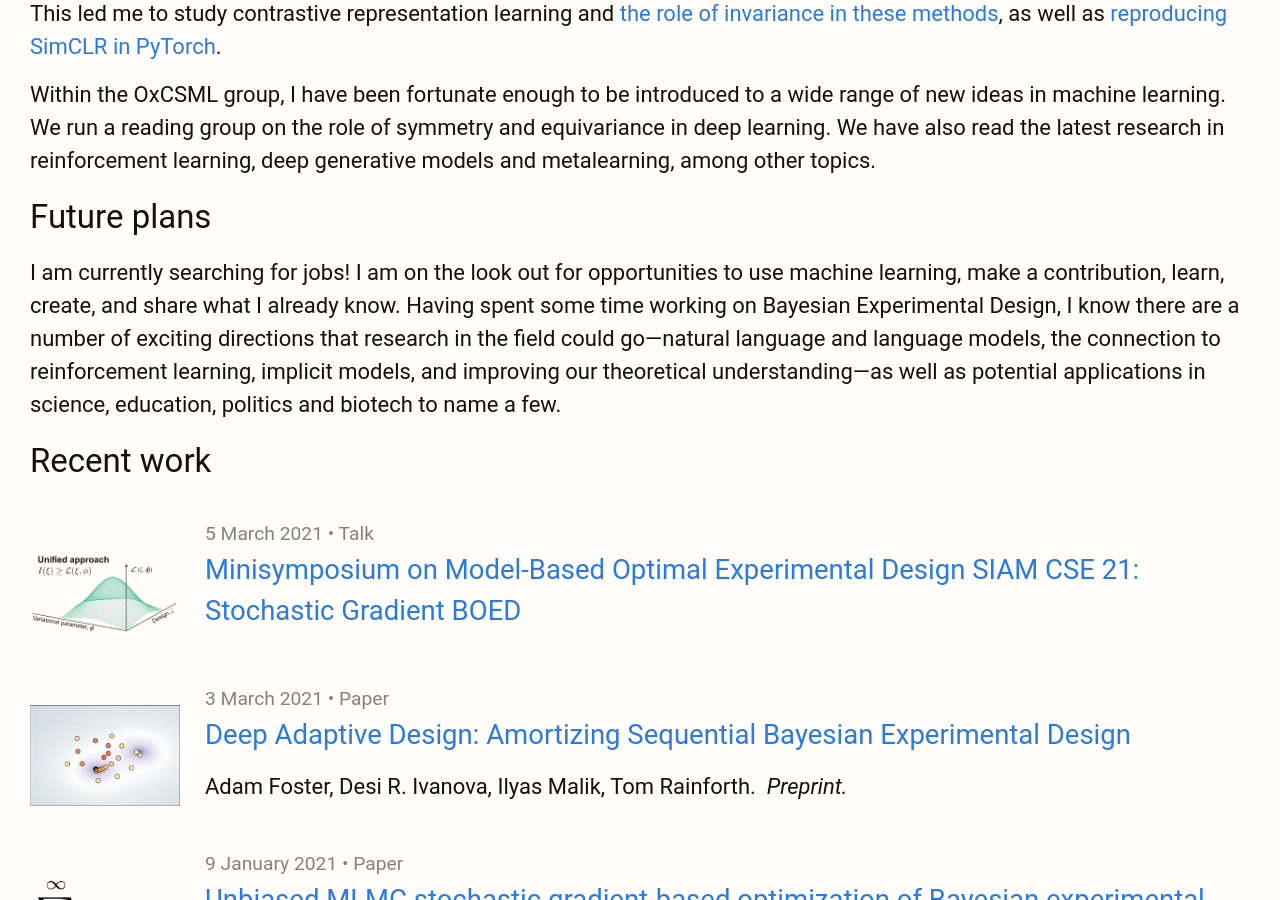
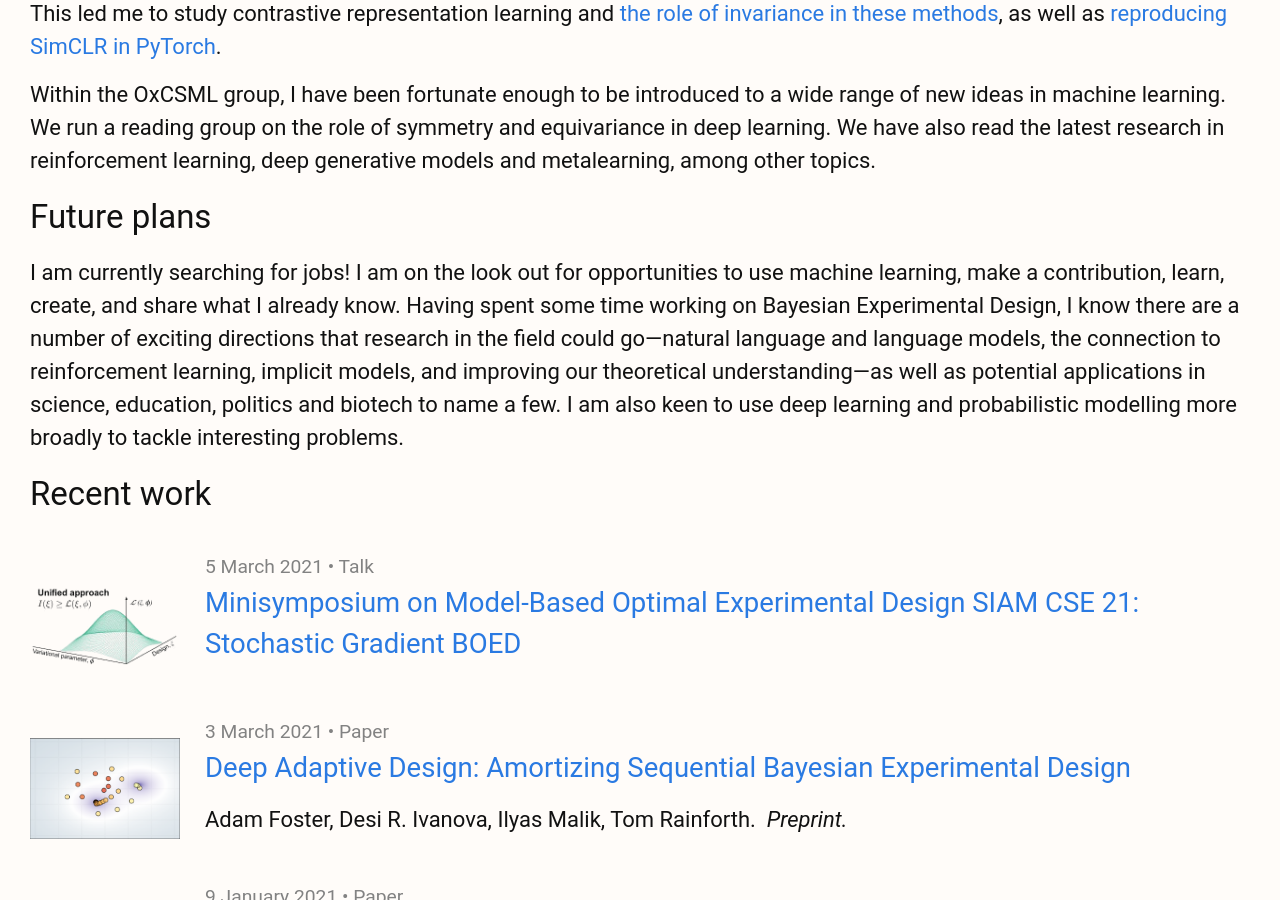
Before and after one commit to ae-foster/ae-foster.github.io, a Jekyll site: the page built from index.markdown, in a window 1280 px wide and 900 px high, scrolled down 700 px. Built offline with Jekyll 4.4.1, drawn with Linux system fonts in a browser that asks for light colours.

Commit message:
final sentence

```diff
--- a/index.markdown
+++ b/index.markdown
@@ -29,3 +29,4 @@ We have also read the latest research in reinforcement learning, deep generative
 I am currently searching for jobs!
 I am on the look out for opportunities to use machine learning, make a contribution, learn, create, and share what I already know.
 Having spent some time working on Bayesian Experimental Design, I know there are a number of exciting directions that research in the field could go&mdash;natural language and language models, the connection to reinforcement learning, implicit models, and improving our theoretical understanding&mdash;as well as potential applications in science, education, politics and biotech to name a few.
+I am also keen to use deep learning and probabilistic modelling more broadly to tackle interesting problems.
```
